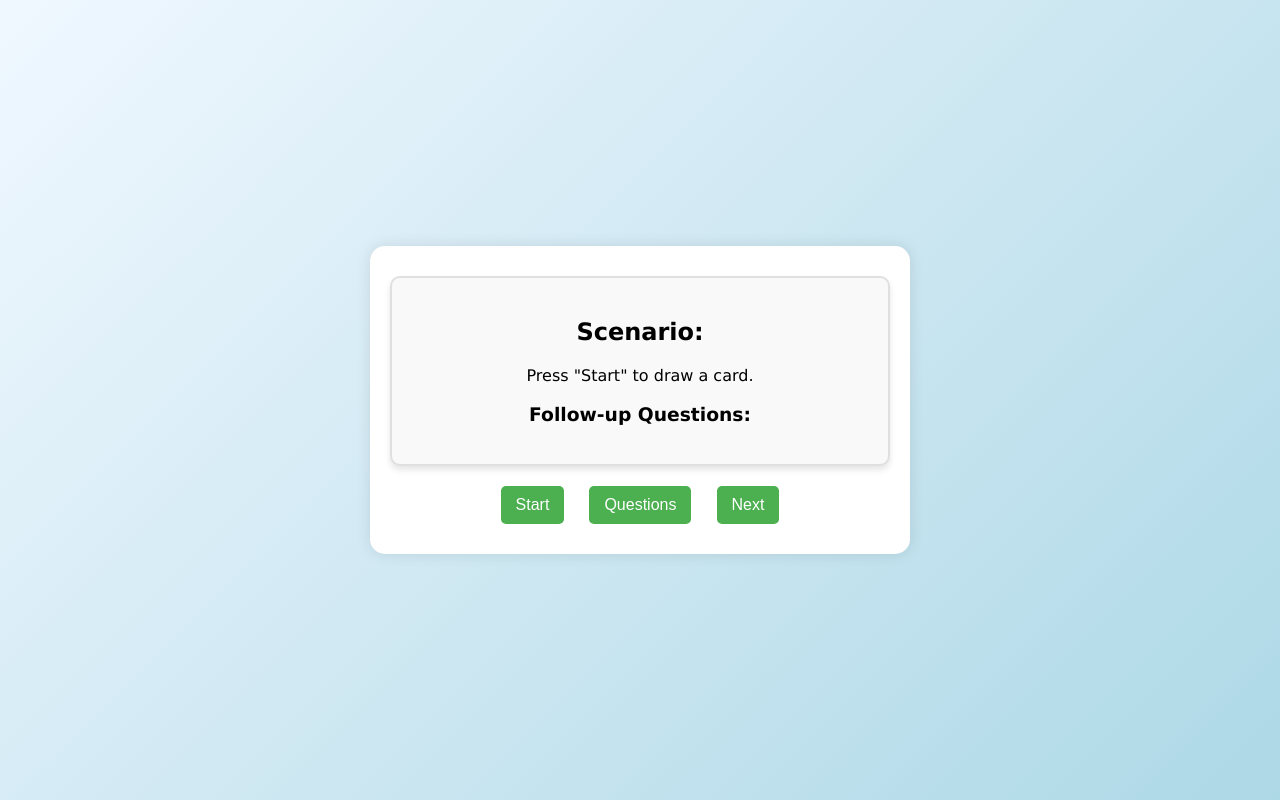
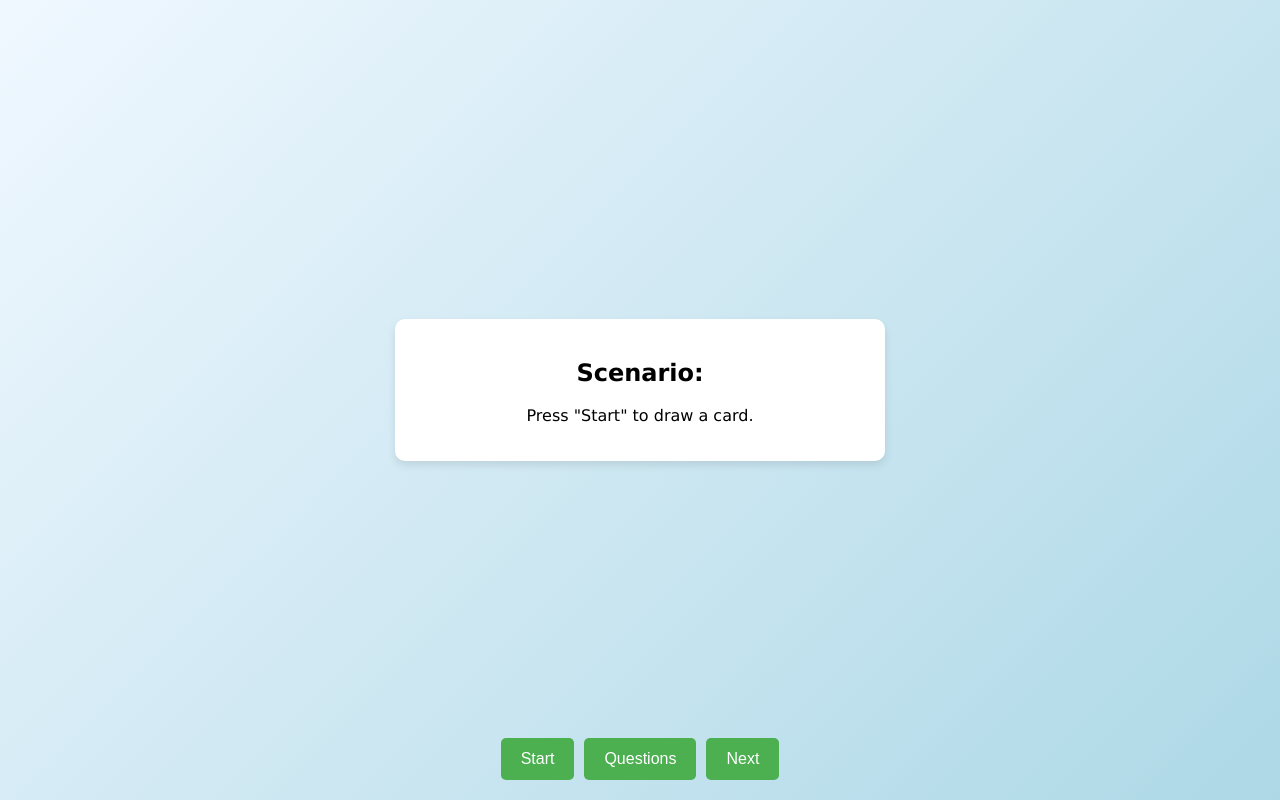
Before and after one commit to TomBlackroad/fearsoflove, a plain HTML site: page index.html in a window 1280 px wide. Drawn offline with Linux system fonts and the light colour scheme.

Commit message:
Update style.css

```diff
--- a/style.css
+++ b/style.css
@@ -1,40 +1,53 @@
 /* General styles */
 body {
     font-family: 'Verdana', sans-serif;
+    margin: 0;
     display: flex;
     justify-content: center;
     align-items: center;
     height: 100vh;
     background: linear-gradient(135deg, #f0f8ff, #add8e6);
-    margin: 0;
 }
 
 /* Game container */
 .game-container {
-    width: 90%;
+    display: flex;
+    flex-direction: column;
+    align-items: center;
+    width: 100%;
     max-width: 500px;
     text-align: center;
+}
+
+/* Scenario card */
+.card {
+    width: 90%;
     background-color: #fff;
     padding: 20px;
-    border-radius: 15px;
-    box-shadow: 0 0 15px rgba(0, 0, 0, 0.1);
-    animation: fadeIn 1s ease;
+    border-radius: 10px;
+    box-shadow: 0 4px 8px rgba(0, 0, 0, 0.1);
+    animation: drawCard 0.8s ease forwards;
+    margin-bottom: 20px;
 }
 
-/* Card elements */
-.card {
-    background-color: #f9f9f9;
-    border: 2px solid #e0e0e0;
-    border-radius: 10px;
-    padding: 20px;
-    margin: 10px 0;
-    box-shadow: 0 4px 6px rgba(0, 0, 0, 0.1);
-    animation: cardSlideIn 1s ease forwards;
+/* Hidden class to toggle visibility */
+.hidden {
+    display: none;
 }
 
-/* Button styles */
+/* Button container at the bottom of the screen */
+.button-container {
+    position: fixed;
+    bottom: 20px;
+    width: 100%;
+    display: flex;
+    justify-content: center;
+    gap: 10px;
+}
+
+/* Buttons */
 .game-button {
-    padding: 10px 15px;
+    padding: 12px 20px;
     font-size: 16px;
     color: #fff;
     background-color: #4CAF50;
@@ -42,45 +55,14 @@ body {
     border-radius: 5px;
     cursor: pointer;
     transition: background-color 0.3s ease;
-    margin: 10px;
 }
 
 .game-button:hover {
     background-color: #45a049;
 }
 
-#restart-btn {
-    background-color: #ff6347;
-}
-
-#restart-btn:hover {
-    background-color: #ff4500;
-}
-
-/* Progress Tracker */
-.progress-tracker {
-    margin-top: 20px;
-    font-size: 16px;
-    font-weight: bold;
-}
-
-/* Follow-up list */
-#follow-up-list {
-    list-style-type: none;
-    padding-left: 0;
-}
-
-#follow-up-list li {
-    margin: 5px 0;
-}
-
 /* Animations */
-@keyframes fadeIn {
-    0% { opacity: 0; }
-    100% { opacity: 1; }
-}
-
-@keyframes cardSlideIn {
-    0% { transform: translateY(20px); opacity: 0; }
+@keyframes drawCard {
+    0% { transform: translateY(100%); opacity: 0; }
     100% { transform: translateY(0); opacity: 1; }
 }
```
